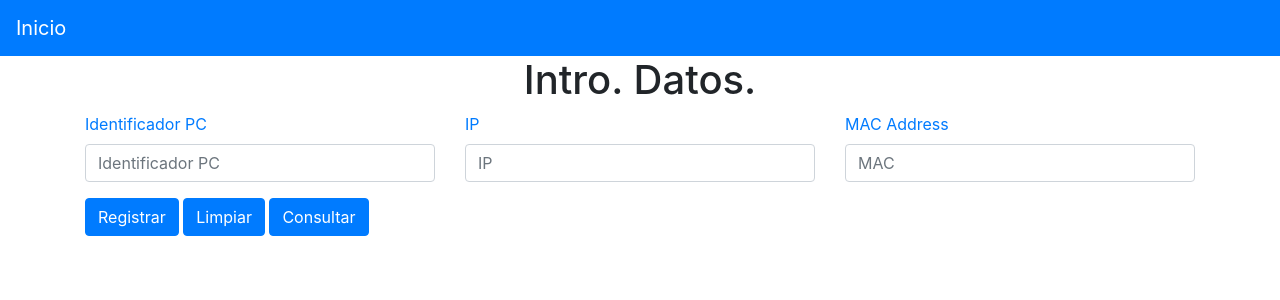
After one commit to moleculax/mongo-php, a PHP site: page / in a window 1280 px wide. The commit adds this page. Shown: the top 300 px of the page. Run offline with PHP 8.4, Linux system fonts and the light colour scheme.

Commit message:
Formularios

```diff
--- /dev/null
+++ b/index.php
@@ -0,0 +1,59 @@
+<!DOCTYPE html>
+<html>
+<head>
+<title>Datos HW </title>
+<meta name="viewport" content="width=device-width, initial-
+scale=1.0">
+<link href="css/bootstrap.min.css" rel="stylesheet">
+<link href="css/custom.css" rel="stylesheet">
+</head>
+<body>
+	<nav class="navbar navbar-primary bg-primary">
+  <a class="navbar-brand text-white" href="index.php">Inicio</a>
+</nav>
+<div class="bd-primary text-black text-center"><h1>Intro. Datos.</h1></div>
+
+<form action="insertConexion.php" method="POST" >
+
+<div class="container text-primary">
+<div class="row">
+<div class="col-sm-4">
+
+<div class="form-group">
+<label for="idpc">Identificador PC </label>
+<input type="text" name="idpc" class="form-control" placeholder="Identificador PC">
+</div>
+</div>
+<div class="col-sm-4">
+<div class="form-group">
+<label for="ip">IP </label>
+<input type="text" name="ip" class="form-control" placeholder="IP">
+</div>
+</div>
+<div class="col-sm-4">
+<div class="form-group">
+<label for="mac">MAC Address</label>
+<input type="text" name="mac" class="form-control" placeholder="MAC">
+</div>
+</div>
+
+</div>
+</div>
+<div class="container">
+<div class="row">
+<div class="col-sm-12">
+<button type="insert" class="btn btn-primary">Registrar</button>
+<button type="reset" class="btn btn-primary">Limpiar </button>
+
+<a class="btn btn-primary" href="Form_search.php">Consultar</a>
+</div>
+</div>
+</div>
+</form>
+<p>
+
+</p>
+<script src="https://code.jquery.com/jquery.js"></script>
+<script src="js/bootstrap.min.js"></script>
+</body>
+</html>
```
Also changed, not shown: Form_search.php (+10 -6 lines).
